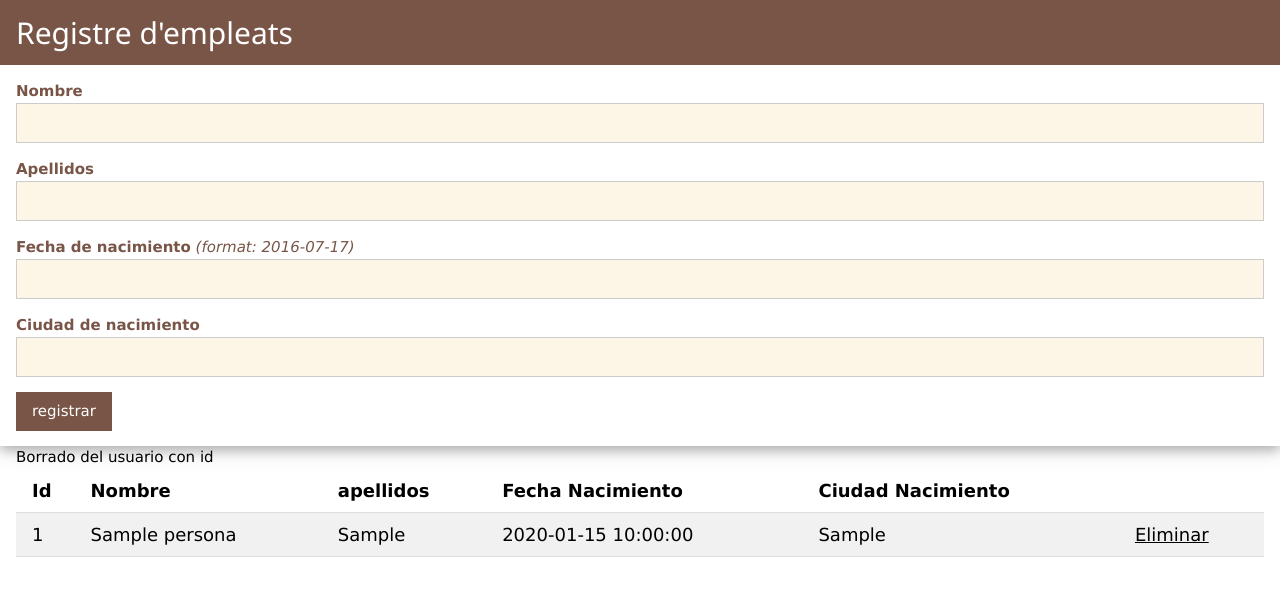
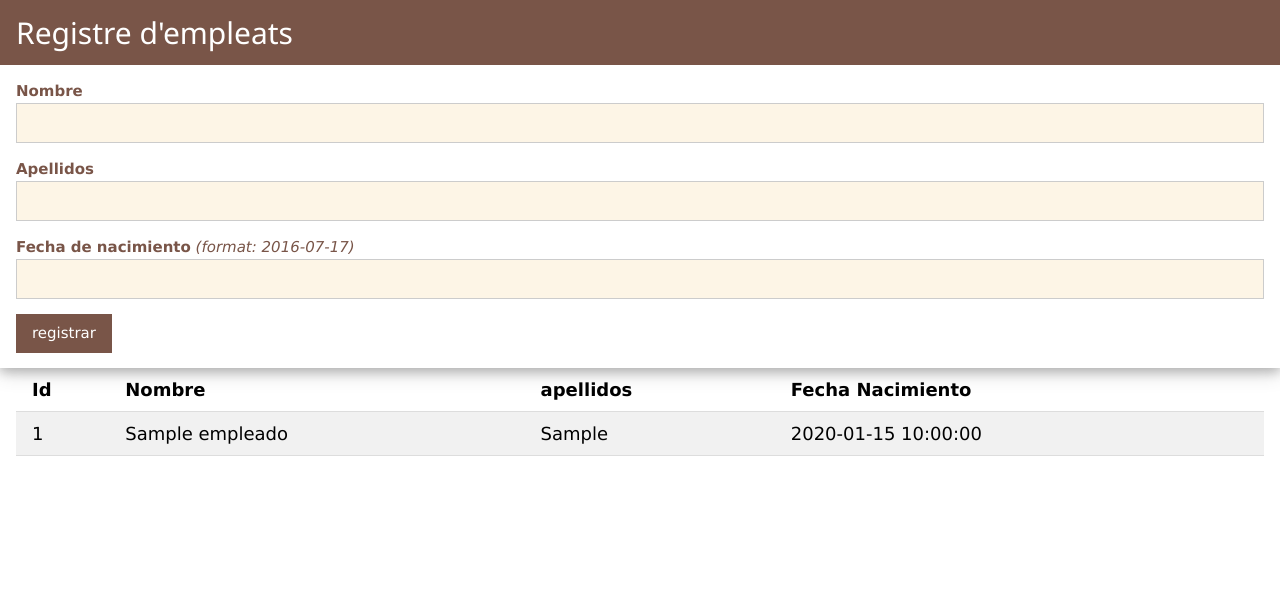
Before and after one commit to SamuelLozanoMartin/CURSO-PHP, a PHP site: page /index.php?id=1&del=true in a window 1280 px wide. Shown: the top 596 px of the page. Run offline with PHP 8.4, Linux system fonts and the light colour scheme; tables that the repository leaves empty or names only in its code hold one stand-in row (values such as "Sample post"); data that the repository does not hold is empty.

Commit message:
modificacion del ejercicio del examen

```diff
--- a/ejemplo de examen PHP/index.php
+++ b/ejemplo de examen PHP/index.php
@@ -6,31 +6,126 @@
 <meta http-equiv="Content-type" content="text/html; charset=utf-8" />
 <meta name="viewport" content="width=device-width, initial-scale=1">
 <link rel="stylesheet" href="http://www.w3schools.com/lib/w3.css">
+<script type="text/javascript">
+
+
 
 </script>
+
+<?php
+        $apellidosErr="";
+        $nameErr="";
+        $fechaErr="";
+
+        function test_input($data) {
+              $data = trim($data);
+              $data = stripslashes($data);
+              $data = htmlspecialchars($data);
+              return $data;
+        }
+
+        $servername = "localhost";
+        $username = "root";
+        $password = "";
+        $dbname = "db_empl";
+
+        $conn = mysqli_connect($servername, $username, $password, $dbname);
+        //solucion a los acentos en phpMyadmin
+        $conn->query("SET NAMES 'utf8'");
+
+        // Check connection
+        if (!$conn) {
+            die("Connection failed: " . mysqli_connect_error());
+        }
+
+
+        if ($_SERVER["REQUEST_METHOD"] == "POST" ){
+
+            //validacion nombre
+            if (empty($_POST["nombre"])) {
+                $nameErr = "Nombre obligatorio <br>";
+
+            }
+            else {
+                $name = test_input($_POST["nombre"]);
+                // check if name only contains letters and whitespace
+                if (!preg_match("/^[a-zA-Z ]*$/",$name)) {
+                  $nameErr = "Solo esta permitido letras y espacions en blanco <br>";
+                }
+
+            }
+
+            //validacion apellidos
+            if (empty($_POST["apellidos"])) {
+                $apellidosErr = "Apellidos obligatorios <br>";
+
+
+            }
+            else {
+                $name = test_input($_POST["apellidos"]);
+                // check if name only contains letters and whitespace
+                if (!preg_match("/^[a-zA-Z ]*$/",$name)) {
+                  $apellidosErr = "Solo esta permitido letras y espacios en blanco <br>";
+                }
+
+            }
+
+            //validacion de fecha
+
+            if (empty($_POST['fechaNacimiento'])){
+                $fechaErr = "la fecha es obligatoria <br>";
+            }
+            else{
+                $fecha=$_POST['fechaNacimiento'];
+                $fecha=explode("-", $fecha);
+                if (sizeof($fecha) !=3){
+                    $fechaErr="Fecha incorrecta <br>";
+
+                }
+                elseif ($fecha[0]> date(Y)){
+                    $fechaErr="Todavia no has nacido <br>";
+                }
+
+                elseif (checkdate($fecha[1],$fecha[2],$fecha[0])==false){
+                    $fechaErr="Fecha incorrecta <br>";
+                }
+            }
+
+            if ($apellidosErr=="" && $nameErr=="" && $fechaErr==""){
+                $sql="INSERT INTO empleados (nombre, apellidos,fechaNacimiento)
+                    VALUES ('".$_POST["nombre"]."','". $_POST["apellidos"]."','". $_POST["fechaNacimiento"]. "')";
+                    if ($conn->query($sql) === TRUE) {
+                        echo "Nuevo registro insertado";
+                    } else {
+                        echo "Error: " . $sql . "<br>" . $conn->error;
+                    }
+            }
+        }
+    ?>
 <body >
     <div class="w3-card-4">
         <div class="w3-container w3-brown">
           <h2>Registre d'empleats</h2>
         </div>
-        <form class="w3-container" method="POST" action="index.php">
+        <form class="w3-container" method="POST" action="index.php" name="formu">
 
         <p>
+        <input class="w3-input w3-border w3-sand" name="id" type="hidden"></p>
+
         <label class="w3-label w3-text-brown"><b>Nombre</b></label>
-        <input class="w3-input w3-border w3-sand" name="nombre" type="text"></p>
-
+        <input class="w3-input w3-border w3-sand" name="nombre" type="text" ></p>
+        <span ><?= $nameErr?></span>
         <p>
         <label class="w3-label w3-text-brown"><b>Apellidos</b></label>
-        <input class="w3-input w3-border w3-sand" name="apellidos" type="text"></p>
-        <p>
+        <input class="w3-input w3-border w3-sand" name="apellidos" type="text" >
+        <span ><?= $apellidosErr?></span>
+        </p>
+
 
         <p>
         <label class="w3-label w3-text-brown"><b>Fecha de nacimiento</b><i> (format: 2016-07-17)</i></label>
-        <input class="w3-input w3-border w3-sand" name="fechaNacimiento" type="text"></p>
-
-        <p>
-        <label class="w3-label w3-text-brown"><b>Ciudad de nacimiento</b></label>
-        <input class="w3-input w3-border w3-sand" name="ciudad" type="text"></p>
+        <input class="w3-input w3-border w3-sand" name="fechaNacimiento" type="text" >
+        <span ><?= $fechaErr?></span></p>
 
         <p><button class="w3-btn w3-brown">registrar</button></p>
         </form>
@@ -38,31 +133,7 @@
 
 
 
-    <?php
-        $servername = "localhost";
-        $username = "root";
-        $password = "";
-        $dbname = "personas";
 
-        $conn = mysqli_connect($servername, $username, $password, $dbname);
-        // Check connection
-        if (!$conn) {
-            die("Connection failed: " . mysqli_connect_error());
-        }
-        //mysql_query("SET NAMES 'utf8'");
-
-        if ($_SERVER["REQUEST_METHOD"] == "POST"){
-            $sql="INSERT INTO personas (nombre, apellidos,fechaNacimiento,ciudad)
-            VALUES ('".$_POST["nombre"]."','". $_POST["apellidos"]."','". $_POST["fechaNacimiento"]. "','" . $_POST["ciudad"] . "')";
-            if ($conn->query($sql) === TRUE) {
-                echo "Nuevo registro insertado";
-            } else {
-                echo "Error: " . $sql . "<br>" . $conn->error;
-            }
-            //$conn->close();
-
-        }
-    ?>
         <div class='w3-container w3-responsive'>
             <table class='w3-table w3-bordered w3-striped w3-large'>
                 <tr>
@@ -70,21 +141,12 @@
                     <th>Nombre</th>
                     <th>apellidos</th>
                     <th>Fecha Nacimiento</th>
-                    <th>Ciudad Nacimiento</th>
+
                 </tr>
                 <?php
 
-                    if ($_GET["id"]!=null && $_GET["del"]=="true"){
-                        $sql="DELETE FROM personas WHERE id=". $_GET["id"];
 
-                        if ($conn->query($sql) === TRUE) {
-                        echo "Borrado del usuario con id " . $GET["id"];
-                        } else {
-                            echo "Error al borrar: " . $conn->error;
-                        }
-                    }
-
-                        $sql="SELECT id, nombre, apellidos,fechaNacimiento,ciudad FROM personas order by id DESC";
+                    $sql="SELECT id, nombre, apellidos,fechaNacimiento FROM empleados order by id DESC";
 
                     $result = $conn->query($sql);
 
@@ -93,12 +155,10 @@
                         while($row = $result->fetch_assoc()) {
                 ?>
                             <tr>
-                                <td><?= $row["id"]?></td>
-                                <td><?= $row["nombre"]?></td>
+                                <td id=<?= $row["id"]?>><?= $row["id"]?></td>
+                                <td <?= $row["nombre"]?>><?= $row["nombre"]?></td>
                                 <td><?= $row["apellidos"]?></td>
                                 <td><?= $row["fechaNacimiento"]?></td>
-                                <td><?= $row["ciudad"]?></td>
-                                <td><a href="index.php?id=<?= $row['id'] ?>&del=true">Eliminar</td>
                             </tr>
                     <?php
                         }
```
